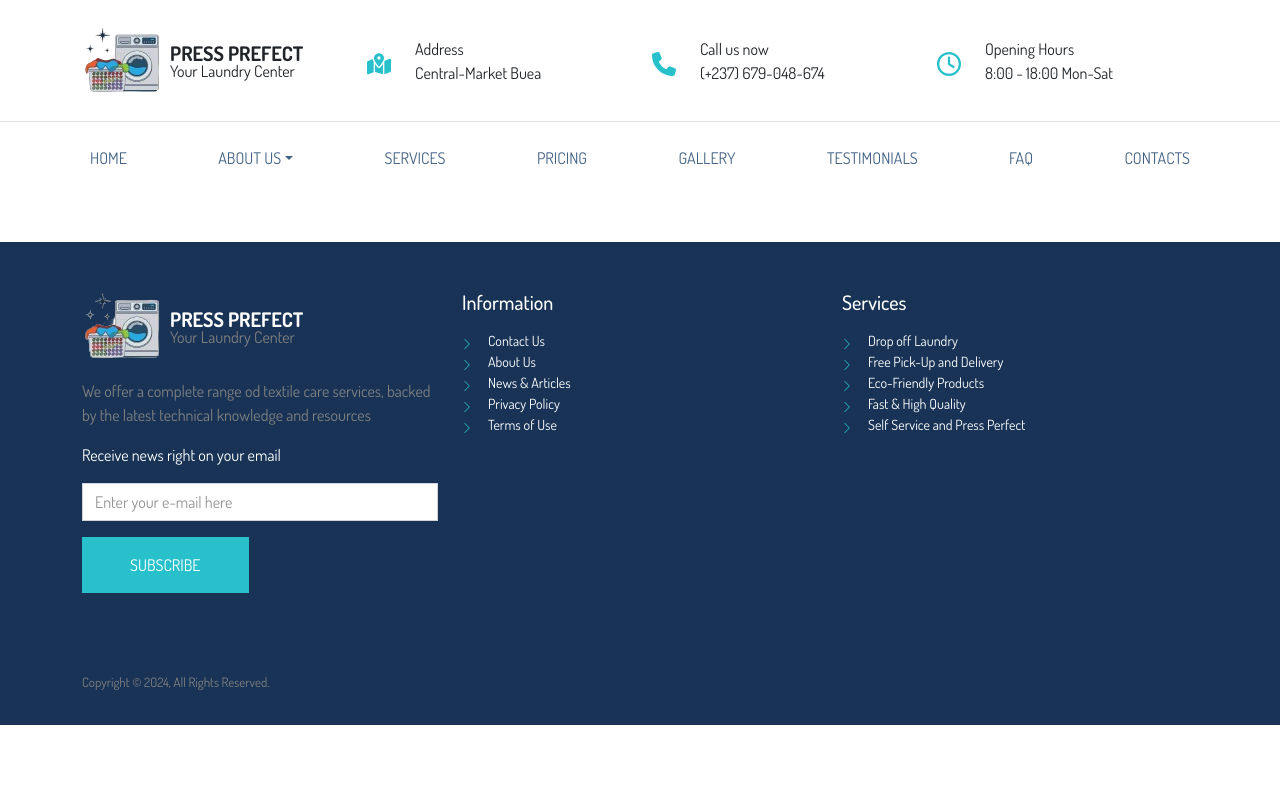
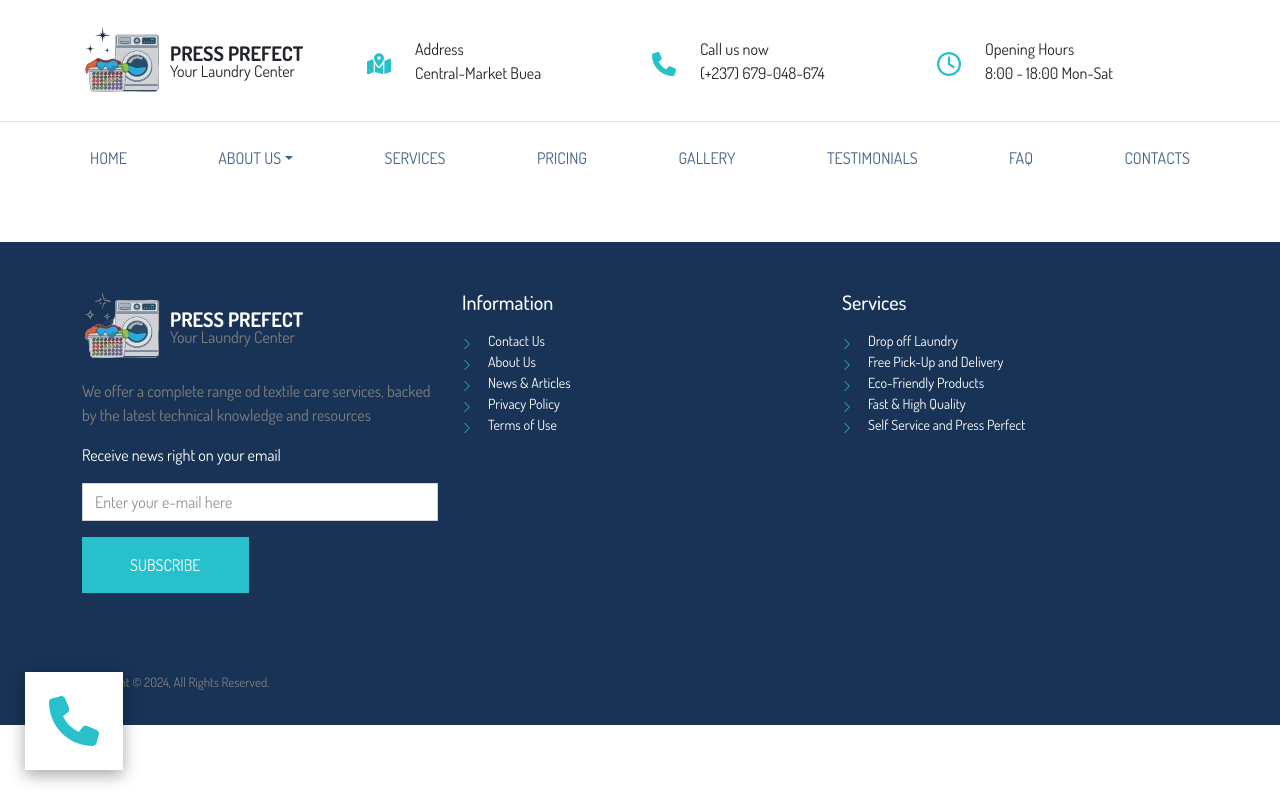
Before and after one commit to tafonhubertnwana/press-perfect, a React (Create React App) app: page /blog in a window 1280 px wide. Built offline with nearby package versions, Linux system fonts and the light colour scheme.

Commit message:
creating a modal

```diff
--- a/src/Components/Header/Head.jsx
+++ b/src/Components/Header/Head.jsx
@@ -50,6 +50,16 @@ const Head = () => {
   <div>
     <NavBar />
   </div>
+  <div className=''>
+    <div className="call">
+      <div className='p-4  bg-white'>
+        <div >
+
+    <FaPhone className='fa fa-call'/>
+        </div>
+      </div>
+    </div>
+  </div>
 </div>
     </>
   )
--- a/src/Components/Header/NavBar.css
+++ b/src/Components/Header/NavBar.css
@@ -28,3 +28,28 @@
   top: 0;
   z-index: 1020;
 }
+
+.fa-size{
+
+}
+
+.call{
+
+    position: fixed;
+    overflow: hidden;
+    transition: .2s ease;
+    transition-delay: .2s;
+    display: block;
+    z-index: 550;
+    box-sizing: content-box;
+    background-clip: content-box;
+    cursor: pointer;
+    bottom: 30px;
+    left: 25px;
+    box-shadow: rgba(0, 0, 0, 0.35) 0px 5px 15px;
+}
+
+.fa-call{
+  font-size: 50px;
+  line-height: 80px;
+}
--- a/src/Pages/Contacts/Components/Contact.jsx
+++ b/src/Pages/Contacts/Components/Contact.jsx
@@ -107,7 +107,7 @@ const Contact = () => {
                         onChange={(e) => setEmail(e.target.value)}
 
                       />
-                      <div id="emailHelp" className="form-text">
+                      <div id="emailHelp" className="form-text text-center">
                         We'll never share your email with anyone else.
                       </div>
                     </div>
--- a/src/Pages/Home/Components/Home.jsx
+++ b/src/Pages/Home/Components/Home.jsx
@@ -8,6 +8,7 @@ import HomeService from './HomeService';
 import TestimonialSection from './TestimonialSection';
 import HomeFeatures from './HomeFeatures';
 import HomeProcedures from './HomeProcedures';
+import Modal from './Modal';
 
 const Home = () => {
 
@@ -25,54 +26,7 @@ const Home = () => {
 
                   <button type="button" className='px-4 py-3 border-0 mt-2 order-now' data-bs-toggle="modal" data-bs-target="#exampleModal" data-bs-whatever="@mdo">ORDER NOW</button>
                   <div>
-                    <div
-                      className="modal fade"
-                      id="exampleModal"
-                      tabIndex={-1}
-                      aria-labelledby="exampleModalLabel"
-                      aria-hidden="true"
-                    >
-                      <div className="modal-dialog  modal-dialog-centered">
-                        <div className="modal-content">
-                          <div className="modal-header">
-                            <h5 className="modal-title">
-                             Request Callback
-                            </h5>
-                            <button
-                              type="button"
-                              className="btn-close"
-                              data-bs-dismiss="modal"
-                              aria-label="Close"
-                            />
-                          </div>
-                          <div className="modal-body">
-                            <form>
-                              <div className="mb-3">
-                                <label htmlFor="recipient-name" className="col-form-label">
-                                  Recipient:
-                                </label>
-                                <input type="text" className="form-control" id="recipient-name" />
-                              </div>
-                              <div className="mb-3">
-                                <label htmlFor="message-text" className="col-form-label">
-                                  Message:
-                                </label>
-                                <textarea
-                                  className="form-control"
-                                  id="message-text"
-                                  defaultValue={""}
-                                />
-                              </div>
-                            </form>
-                          </div>
-                          <div className="modal-footer justify-content-center">
-                            <button type="button" className='px-5 py-3 request-btn bg-white mt-2'>
-                              REQUEST
-                            </button>
-                          </div>
-                        </div>
-                      </div>
-                    </div>
+                    <Modal />
                   </div>
                 </div>
               </div>
@@ -86,7 +40,7 @@ const Home = () => {
           <div className=''>
             <div className='container'>
             <div className='my-5 text-center'>
-                <h3 className='fw-bold'>SERVICES</h3>
+                <h3 className='fw-bold'>OUR SERVICES</h3>
               </div>
             <HomeService />
             </div>
--- a/src/Pages/Home/Components/HomeProcedures.jsx
+++ b/src/Pages/Home/Components/HomeProcedures.jsx
@@ -5,6 +5,7 @@ import laundryWash from '../../../Assets/images/HomeImage/laundry-wash.png';
 import deliveryGuy from '../../../Assets/images/HomeImage/delivery-guy.png';
 
 const HomeProcedures = () => {
+
   const WorkSteps = [
     {
       title: "You Order",
@@ -30,7 +31,8 @@ const HomeProcedures = () => {
       number: '04',
       description: "Order will be delivered in 24hrs",
     },
-  ];
+  ]
+
 
   return (
     <div>
@@ -43,13 +45,13 @@ const HomeProcedures = () => {
               {WorkSteps.map((step, index) => (
                   <div
                   key={index}
-              className={`col-12 col-sm-${12 / WorkSteps.length} col-md-${6 / WorkSteps.length} col-lg-${3} text-center`}
+                  className="col-12 col-sm-6 col-md-3  text-center"
                 >
                   <div>
                     <p>{step.title}</p>
                   </div>
-              <div className='rounded-50 img img-border mx-auto d-flex align-items-center justify-content-center'>
-                <img src={step.image} alt="" className='img-fluid' />
+                  <div className='rounded-50 img img-border mx-auto d-flex align-items-center justify-content-center '>
+                    <img src={step.image} alt=""  />
                   </div>
                   <span className='img-span fw-bold'>{step.number}</span>
                   <div className='mt-4'>
@@ -60,7 +62,7 @@ const HomeProcedures = () => {
               </div>
           </div>
     </div>
-  );
-};
+  )
+}
 
-export default HomeProcedures;
+export default HomeProcedures
--- /dev/null
+++ b/src/Pages/Home/Components/Modal.jsx
@@ -0,0 +1,53 @@
+import React from 'react'
+
+const Modal = () => {
+  return (
+    <div className='' >
+      <div
+        className="modal fade "
+        id="exampleModal"
+        tabIndex={-1}
+        aria-labelledby="exampleModalLabel"
+        aria-hidden="true"
+      >
+        <div className="modal-dialog  modal-dialog-centered">
+          <div className="modal-content home-body">
+            <div className="modal-header">
+              <h5 className="modal-title text-center">
+                Request Callback
+              </h5>
+              <button
+                type="button"
+                className="btn-close"
+                data-bs-dismiss="modal"
+                aria-label="Close"
+              />
+            </div>
+            <div className="modal-body">
+              <div className='text-center'>
+                <p>We can call you in 30 seconds, just enter your number below</p>
+              </div>
+              <form>
+                <div className="mb-3">
+
+                  <input type="text" placeholder='Name *' className="form-control p-3" id="recipient-name" />
+                </div>
+                <div className="mb-3">
+                <input type="text" placeholder='Phone *' className="form-control p-3" id="recipient-number" />
+
+                </div>
+              </form>
+            </div>
+            <div className="modal-footer justify-content-center">
+              <button type="button" className='px-5 py-3 request-btn bg-white mt-2'>
+                REQUEST
+              </button>
+            </div>
+          </div>
+        </div>
+      </div>
+    </div>
+  )
+}
+
+export default Modal
--- a/src/Pages/Home/Components/PriceTable.jsx
+++ b/src/Pages/Home/Components/PriceTable.jsx
@@ -1,5 +1,6 @@
 import React from 'react'
 import { Link } from 'react-router-dom';
+import Modal from './Modal';
 
 
 const PriceTable = () => {
@@ -30,7 +31,10 @@ const PriceTable = () => {
                         </div>
                       </div>
                       <div className='text-center mb-3'>
-                        <button className='px-5 py-3 request-btn bg-white '>  ORDER NOW</button>
+                        <button className='px-5 py-3 request-btn bg-white ' data-bs-toggle="modal" data-bs-target="#exampleModal" data-bs-whatever="@mdo">  ORDER NOW</button>
+                        <div>
+                          <Modal />
+                        </div>
                       </div>
                     </div>
                   </div>
@@ -53,6 +57,9 @@ const PriceTable = () => {
                       </div>
                       <div className='text-center mb-3'>
                         <button className='px-5 py-3 request-btn bg-white'> ORDER NOW</button>
+                        <div>
+                          <Modal />
+                        </div>
                       </div>
                     </div>
                   </div>
@@ -74,7 +81,10 @@ const PriceTable = () => {
                         </div>
                       </div>
                       <div className='text-center mb-3'>
-                        <button className='px-5 py-3 request-btn bg-white'> ORDER NOW</button>
+                        <button className='px-5 py-3 request-btn bg-white' data-bs-toggle="modal" data-bs-target="#exampleModal" data-bs-whatever="@mdo"> ORDER NOW</button>
+                        <div>
+                          <Modal />
+                        </div>
                       </div>
                     </div>
                   </div>
@@ -96,7 +106,10 @@ const PriceTable = () => {
                         </div>
                       </div>
                       <div className='text-center mb-3'>
-                        <button className='px-5 py-3 request-btn bg-white '> ORDER NOW</button>
+                        <button className='px-5 py-3 request-btn bg-white ' data-bs-toggle="modal" data-bs-target="#exampleModal" data-bs-whatever="@mdo"> ORDER NOW</button>
+                        <div>
+                          <Modal />
+                        </div>
                       </div>
                     </div>
                   </div>
```
Lines whose indentation alone changed are shown as unchanged.
